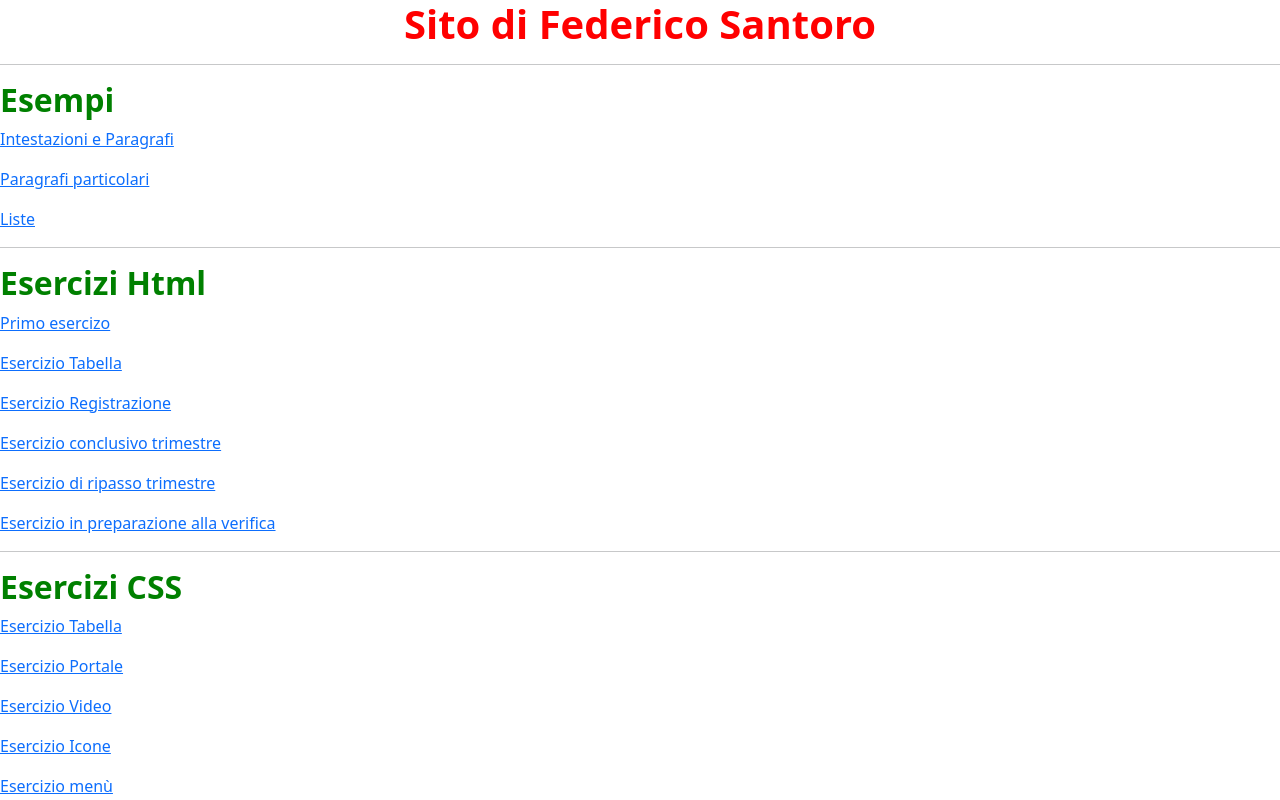
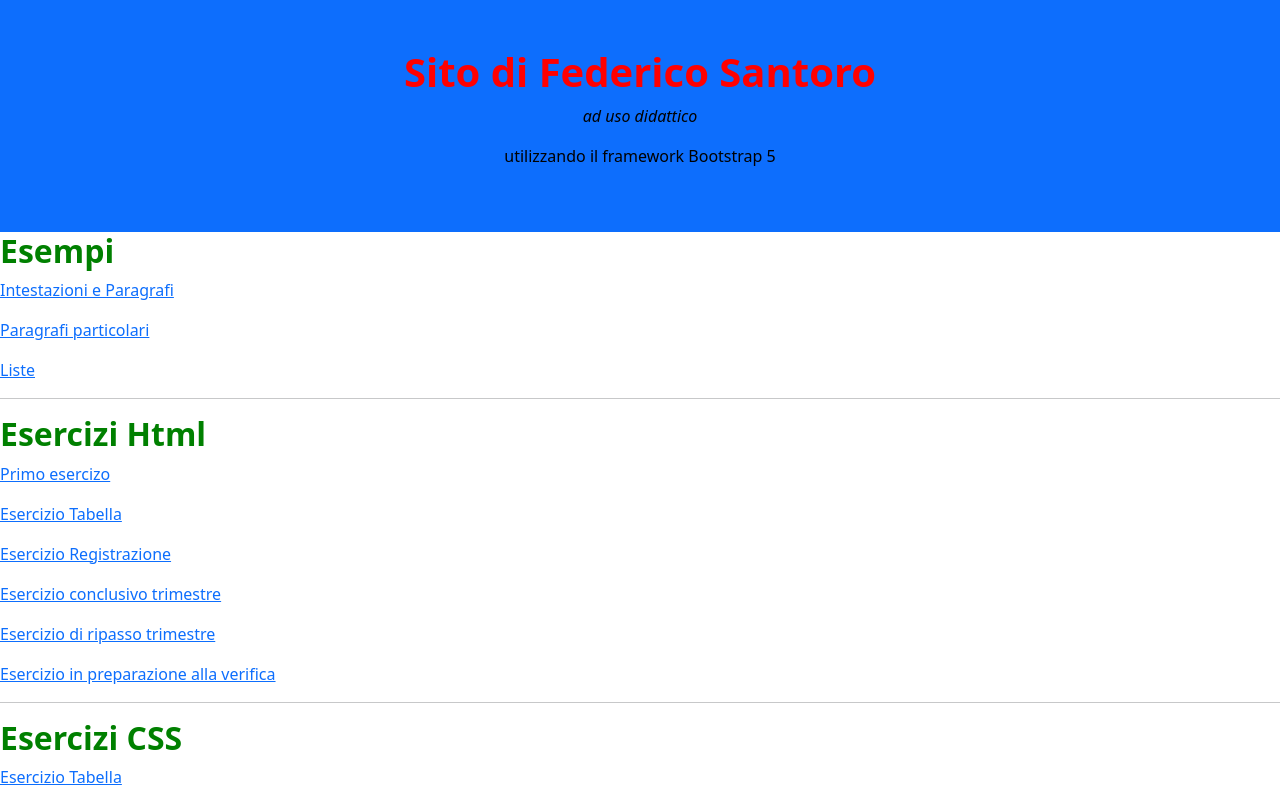
Before and after one commit to Federico892/federico892.github.io, a plain HTML site: page index.html in a window 1280 px wide. Shown: the top 800 px of the page. Drawn offline with nearby package versions, Linux system fonts and the light colour scheme.

Commit message:
Update index.html

```diff
--- a/index.html
+++ b/index.html
@@ -8,8 +8,11 @@
     <script src="https://cdn.jsdelivr.net/npm/bootstrap@5.3.3/dist/js/bootstrap.bundle.min.js"></script>
   </head>
   <body>
-    <h1 align="center"><font color="red"><b> Sito di Federico Santoro </b></font></h1>
-    <hr>
+  <div class="container-fluid p-5 bg-primary text-black text-center">
+  <h1 style="color:red; "><b> Sito di Federico Santoro </b></h1>
+  <p><i> ad uso didattico </i></p>
+  <p> utilizzando il framework Bootstrap 5</p>
+</div>
     <h2><font color="green"><b> Esempi </b></font></h2>
     <p><a href="Intestazione.html"> Intestazioni e Paragrafi </a></p>
     <p><a href="Paragrafi_particolari.html"> Paragrafi particolari </a></p>
```
